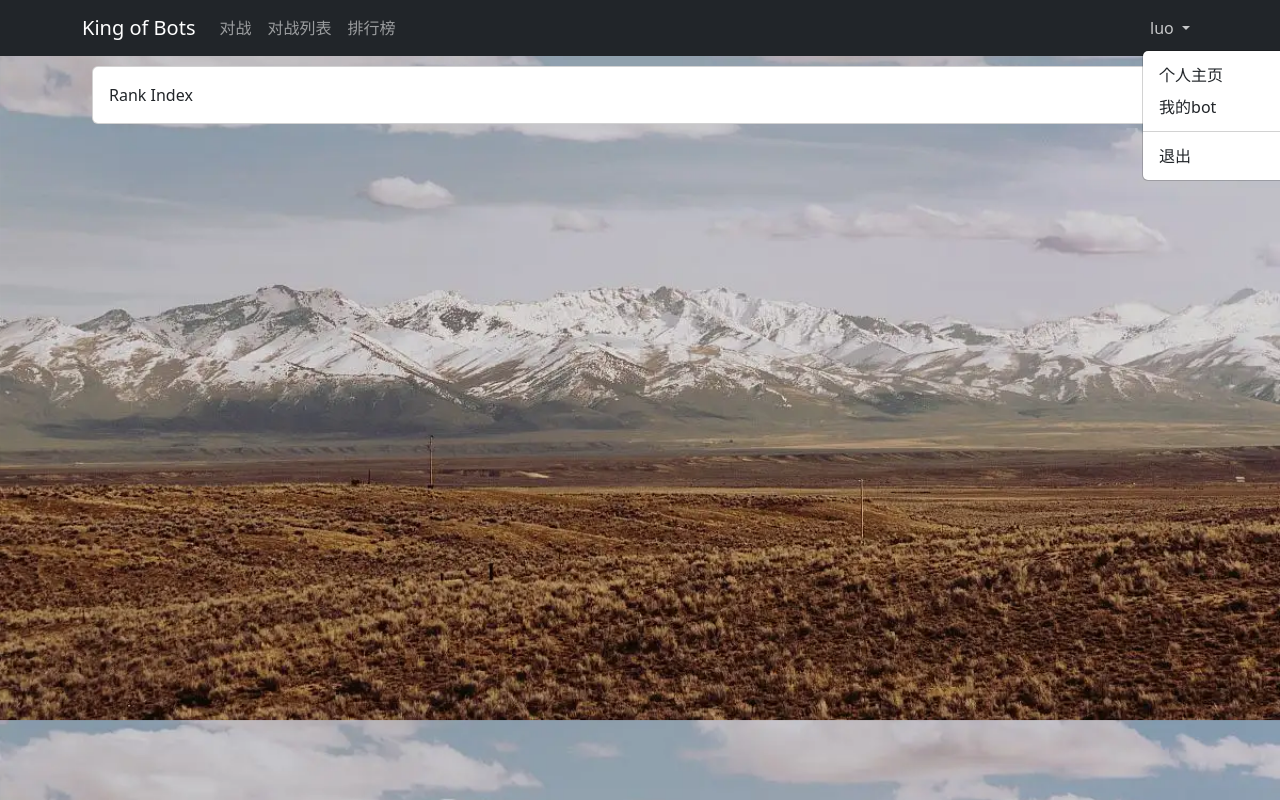
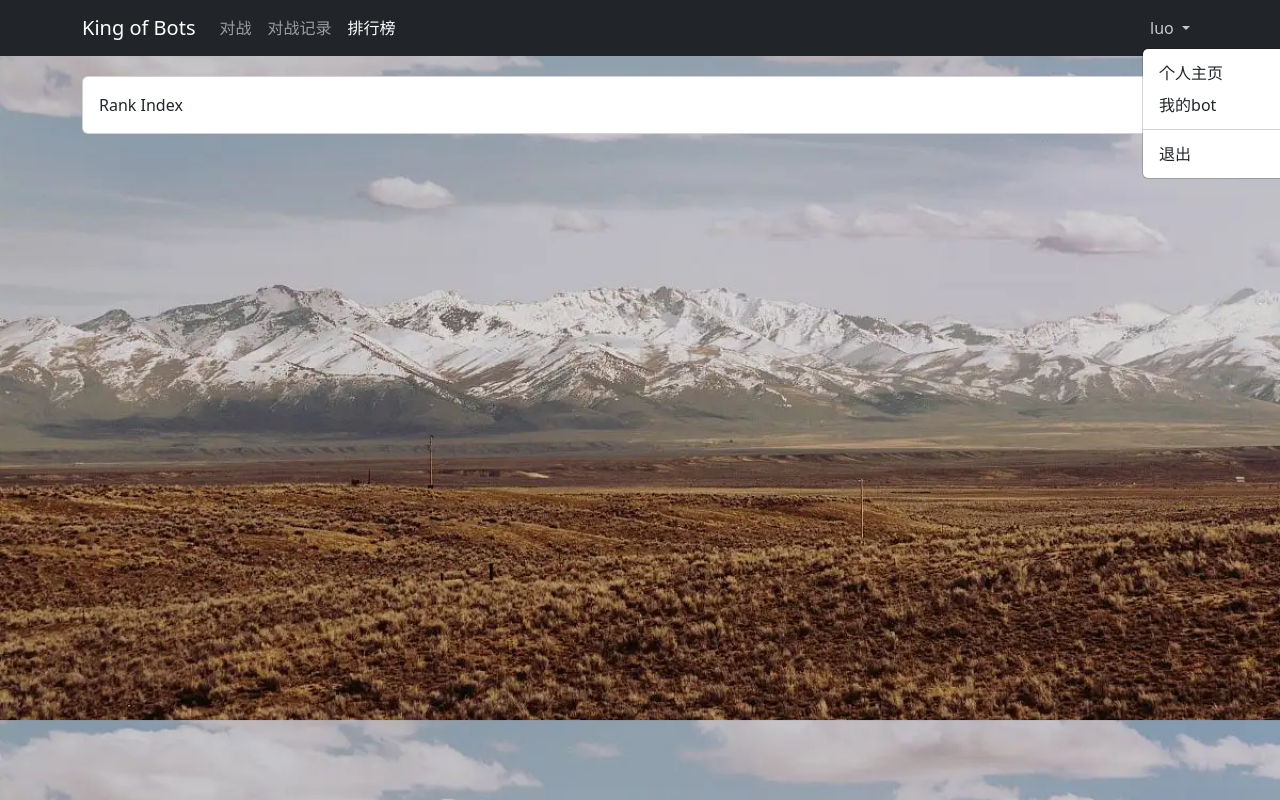
Before and after one commit to tw-luo/kob, a Vue app in the folder web/: page /rank in a window 1280 px wide. Both pictures are taken after a click on the button "luo". Shown: the top 800 px of the page. Built offline with nearby package versions, Linux system fonts and the light colour scheme.

Commit message:
fix down-menu bug and implemented navbar highlighting

```diff
--- a/web/src/App.vue
+++ b/web/src/App.vue
@@ -1,10 +1,8 @@
 <template>
   <NavBar></NavBar>
-  <div class="container">
-    <router-view>
 
-    </router-view>
-  </div>
+  <router-view>
+  </router-view>
 </template>
 
 <script>
--- a/web/src/components/ContentBase.vue
+++ b/web/src/components/ContentBase.vue
@@ -1,8 +1,10 @@
 <template>
-    <div class="card">
-        <div class="card-body">
-            <!-- 显示所有子元素 -->
-            <slot></slot>
+    <div class="container content-field">
+        <div class="card">
+            <div class="card-body">
+                <!-- 显示所有子元素 -->
+                <slot></slot>
+            </div>
         </div>
     </div>
 </template>
@@ -16,8 +18,8 @@ export default {
 </script>
 
 <style scoped>
-    .card{
-        margin: 10px;
-    }
+.content-field {
+    margin-top: 20px;
+}
 
 </style>
--- a/web/src/components/NavBar.vue
+++ b/web/src/components/NavBar.vue
@@ -9,13 +9,13 @@
             <div class="collapse navbar-collapse" id="navbarText">
                 <ul class="navbar-nav me-auto mb-2 mb-lg-0">
                     <li class="nav-item">
-                        <router-link class="nav-link" aria-current="page" to="/pk">对战</router-link>
+                        <router-link :class="route_name=='PK'?'nav-link active':'nav-link'" aria-current="page" to="/pk">对战</router-link>
                     </li>
                     <li class="nav-item">
-                        <router-link class="nav-link" to="/record">对战列表</router-link>
+                        <router-link :class="route_name=='Record'?'nav-link active':'nav-link'" to="/record">对战记录</router-link>
                     </li>
                     <li class="nav-item">
-                        <router-link class="nav-link" to="/rank">排行榜</router-link>
+                        <router-link :class="route_name=='Rank'? 'nav-link active':'nav-link'" to="/rank">排行榜</router-link>
                     </li>
                 </ul>
                 <ul class="navbar-nav">
@@ -24,10 +24,12 @@
                             aria-expanded="false">
                             luo
                         </a>
-                        <ul class="dropdown-menu">
+                        <ul class="dropdown-menu" aria-labelledby="navbarDropdown">
                             <li><router-link class="dropdown-item" to="/user/profile">个人主页</router-link></li>
                             <li><router-link class="dropdown-item" to="/user/bot">我的bot</router-link></li>
-                            <li><hr class="dropdown-divider"></li>
+                            <li>
+                                <hr class="dropdown-divider">
+                            </li>
                             <li><a class="dropdown-item" href="/">退出</a></li>
                         </ul>
                     </li>
@@ -38,9 +40,27 @@
 </template>
 
 <script>
-    export default {
-        name: 'NavBar',
+import { useRoute } from 'vue-router';
+import { computed} from 'vue';
+
+
+export default {
+    name: 'NavBar',
+    setup: () => {
+        const route = useRoute();
+        let route_name = computed(() => {
+            return route.name;
+        });
+
+        return {
+            route_name
+        }
     }
+}
 </script>
 
-<style scoped></style>
+<style scoped>
+.dropdown-menu {
+    margin: 0 !important;
+}
+</style>
```
